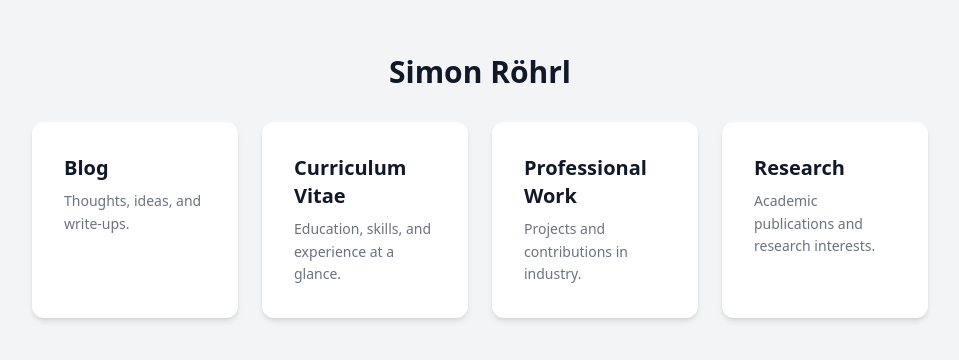
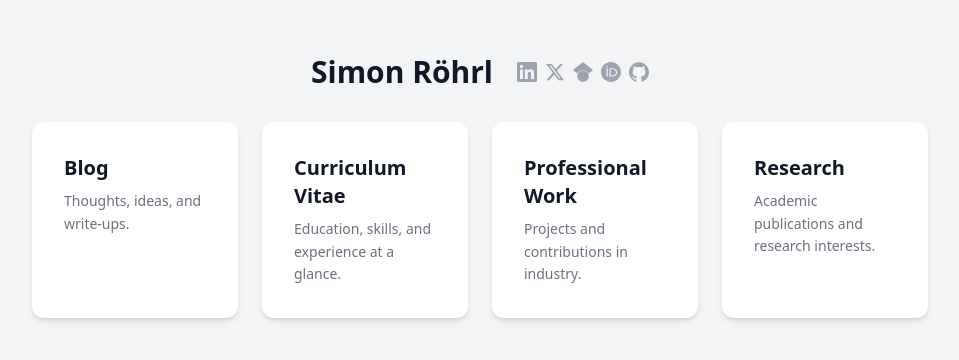
Before and after one commit to simonrohrl/simonr.net, a website: page index.html in a window 1280 px wide. Shown: the part 214-574 px from the top of the page, without its empty margins (160-1119 px from the left). Drawn offline with nearby package versions, Linux system fonts and the light colour scheme; files that its build step writes are made by us from their sources.

Commit message:
update socials

```diff
--- a/index.html
+++ b/index.html
@@ -7,7 +7,26 @@
   <link rel="stylesheet" href="dist/output.css">
 </head>
 <body class="min-h-screen bg-gray-100 text-gray-900 flex flex-col items-center justify-center p-8">
-  <h1 class="text-3xl font-bold mb-8 text-center">Simon Röhrl</h1>
+  <h1 class="text-3xl font-bold mb-8 text-center flex items-center justify-center" style="gap:1rem">
+    Simon Röhrl
+    <span class="flex items-center" style="gap:0.5rem;margin-left:0.5rem">
+      <a href="https://www.linkedin.com/in/roehrl01/" target="_blank" rel="noopener noreferrer" class="text-gray-400 hover:text-[#0A66C2] transition">
+        <svg style="width:20px;height:20px" fill="currentColor" viewBox="0 0 24 24"><path d="M20.447 20.452h-3.554v-5.569c0-1.328-.027-3.037-1.852-3.037-1.853 0-2.136 1.445-2.136 2.939v5.667H9.351V9h3.414v1.561h.046c.477-.9 1.637-1.85 3.37-1.85 3.601 0 4.267 2.37 4.267 5.455v6.286zM5.337 7.433a2.062 2.062 0 01-2.063-2.065 2.064 2.064 0 112.063 2.065zm1.782 13.019H3.555V9h3.564v11.452zM22.225 0H1.771C.792 0 0 .774 0 1.729v20.542C0 23.227.792 24 1.771 24h20.451C23.2 24 24 23.227 24 22.271V1.729C24 .774 23.2 0 22.222 0h.003z"/></svg>
+      </a>
+      <a href="https://x.com/roehrl01" target="_blank" rel="noopener noreferrer" class="text-gray-400 hover:text-black transition">
+        <svg style="width:20px;height:20px" fill="currentColor" viewBox="0 0 24 24"><path d="M18.244 2.25h3.308l-7.227 8.26 8.502 11.24H16.17l-5.214-6.817L4.99 21.75H1.68l7.73-8.835L1.254 2.25H8.08l4.713 6.231zm-1.161 17.52h1.833L7.084 4.126H5.117z"/></svg>
+      </a>
+      <a href="https://scholar.google.com/citations?user=UL63m84AAAAJ" target="_blank" rel="noopener noreferrer" class="text-gray-400 hover:text-[#4285F4] transition">
+        <svg style="width:20px;height:20px" fill="currentColor" viewBox="0 0 24 24"><path d="M5.242 13.769L0 9.5 12 0l12 9.5-5.242 4.269C17.548 11.249 14.978 9.5 12 9.5c-2.977 0-5.548 1.748-6.758 4.269zM12 10a7 7 0 1 0 0 14 7 7 0 0 0 0-14z"/><circle cx="12" cy="17" r="4"/></svg>
+      </a>
+      <a href="https://orcid.org/0009-0006-0768-0485" target="_blank" rel="noopener noreferrer" class="text-gray-400 hover:text-[#A6CE39] transition">
+        <svg style="width:20px;height:20px" fill="currentColor" viewBox="0 0 24 24"><path d="M12 0C5.372 0 0 5.372 0 12s5.372 12 12 12 12-5.372 12-12S18.628 0 12 0zM7.369 4.378c.525 0 .947.431.947.947s-.422.947-.947.947a.95.95 0 0 1-.947-.947c0-.525.422-.947.947-.947zm-.722 3.038h1.444v10.041H6.647V7.416zm3.562 0h3.9c3.712 0 5.344 2.653 5.344 5.025 0 2.578-2.016 5.025-5.325 5.025h-3.919V7.416zm1.444 1.303v7.444h2.297c3.272 0 4.022-2.484 4.022-3.722 0-1.947-1.378-3.722-3.953-3.722h-2.366z"/></svg>
+      </a>
+      <a href="https://github.com/roehrl01" target="_blank" rel="noopener noreferrer" class="text-gray-400 hover:text-black transition">
+        <svg style="width:20px;height:20px" fill="currentColor" viewBox="0 0 24 24"><path d="M12 .297c-6.63 0-12 5.373-12 12 0 5.303 3.438 9.8 8.205 11.385.6.113.82-.258.82-.577 0-.285-.01-1.04-.015-2.04-3.338.724-4.042-1.61-4.042-1.61C4.422 18.07 3.633 17.7 3.633 17.7c-1.087-.744.084-.729.084-.729 1.205.084 1.838 1.236 1.838 1.236 1.07 1.835 2.809 1.305 3.495.998.108-.776.417-1.305.76-1.605-2.665-.3-5.466-1.332-5.466-5.93 0-1.31.465-2.38 1.235-3.22-.135-.303-.54-1.523.105-3.176 0 0 1.005-.322 3.3 1.23.96-.267 1.98-.399 3-.405 1.02.006 2.04.138 3 .405 2.28-1.552 3.285-1.23 3.285-1.23.645 1.653.24 2.873.12 3.176.765.84 1.23 1.91 1.23 3.22 0 4.61-2.805 5.625-5.475 5.92.42.36.81 1.096.81 2.22 0 1.606-.015 2.896-.015 3.286 0 .315.21.69.825.57C20.565 22.092 24 17.592 24 12.297c0-6.627-5.373-12-12-12"/></svg>
+      </a>
+    </span>
+  </h1>
   <div class="grid grid-cols-1 sm:grid-cols-2 lg:grid-cols-4 gap-6 max-w-4xl w-full">
     <a class="bg-white rounded-xl p-8 no-underline text-inherit shadow-md hover:-translate-y-1 hover:shadow-lg transition" href="/blog">
       <h2 class="text-xl font-semibold mb-2">Blog</h2>
```
